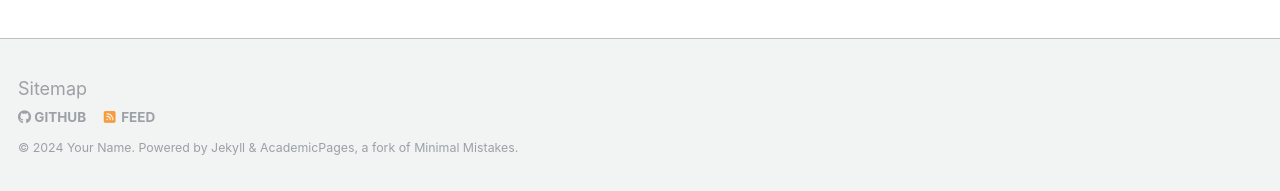
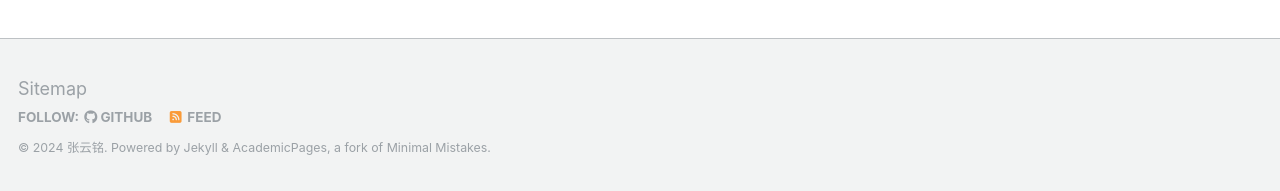
Before and after one commit to ZhangYun-Ming/ning, a Jekyll site: the page built from _pages/terms.md, in a window 1280 px wide and 900 px high, scrolled down 808 px. Shown: the part 706-897 px from the top of the window. Built offline with Jekyll 4.4.1, drawn with Linux system fonts in a browser that asks for light colours.

Commit message:
Update _config.yml

```diff
--- a/_config.yml
+++ b/_config.yml
@@ -7,12 +7,12 @@
 # server process.
 
 # Basic Site Settings
-locale                   : "cn-Chinese"
+locale                   : "en-US"
 title                    : "张云铭 / 储存库"
 title_separator          : "-"
-name                     : &name "Your Name"
+name                     : &name "张云铭"
 description              : &description "personal description"
-url                      : https://academicpages.github.io # the base hostname & protocol for your site e.g. "https://mmistakes.github.io"
+url                      : https://zhangyun-ming.github.io # the base hostname & protocol for your site e.g. "https://mmistakes.github.io"
 baseurl                  : "" # the subpath of your site, e.g. "/blog"
 
 # Site Author - The following control what appear as part of the author content on the side bar.
```
